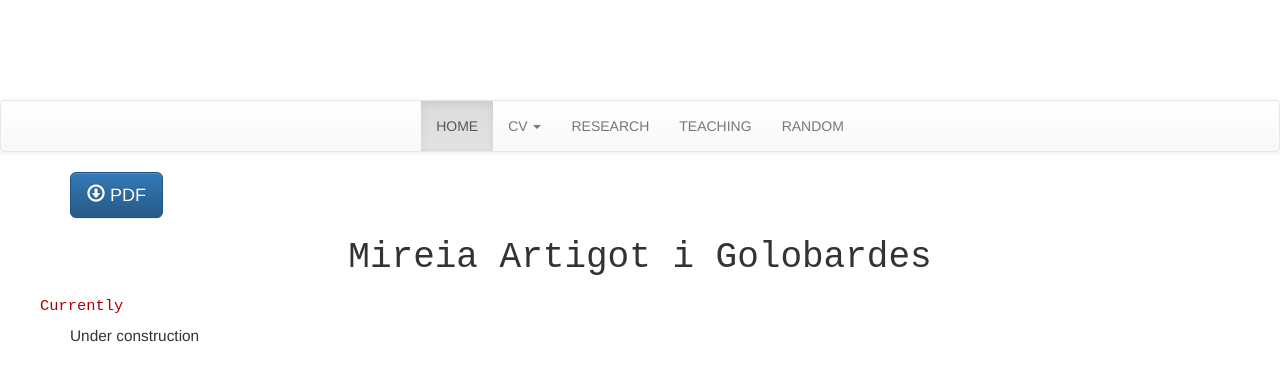
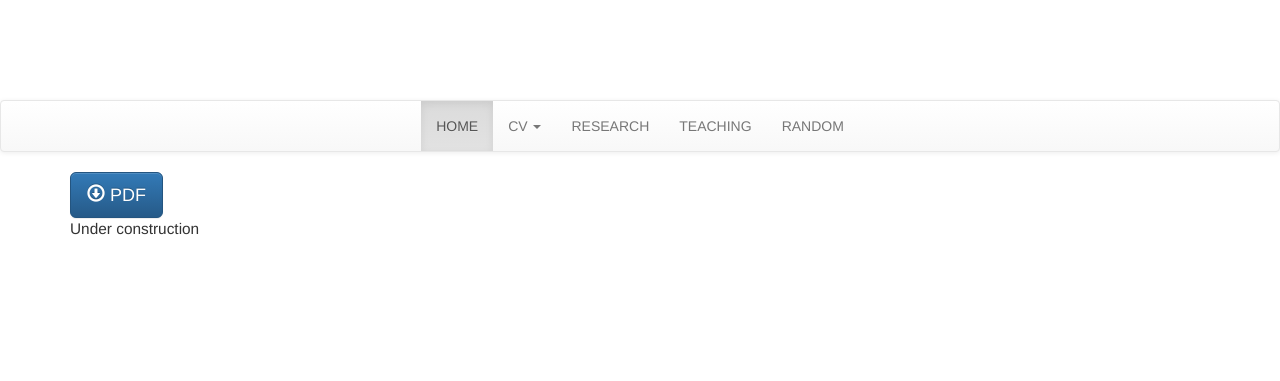
Before and after one commit to JohnPalmer/mireiaartigot, a Jekyll site: the page built from cv/en/index.md, in a window 1280 px wide. Shown: the top 381 px of the page. Built offline with Jekyll 4.4.1, drawn with Linux system fonts in a browser that asks for light colours; nearby versions of some CDN libraries.

Commit message:
Update index.md

```diff
--- a/cv/en/index.md
+++ b/cv/en/index.md
@@ -3,8 +3,5 @@ layout: cv
 title: CV
 lang: en
 ---
-# Mireia Artigot i Golobardes
-
-## Currently
 
 Under construction
```
